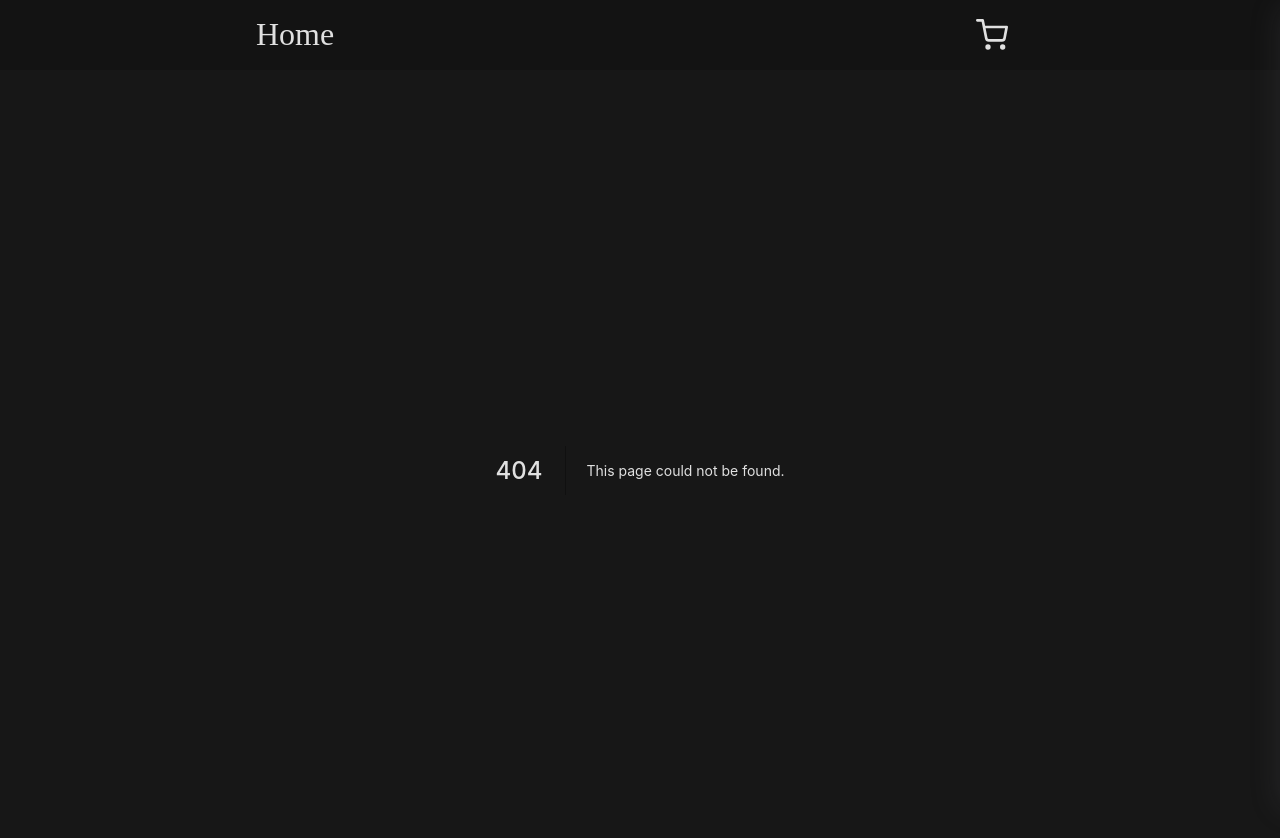
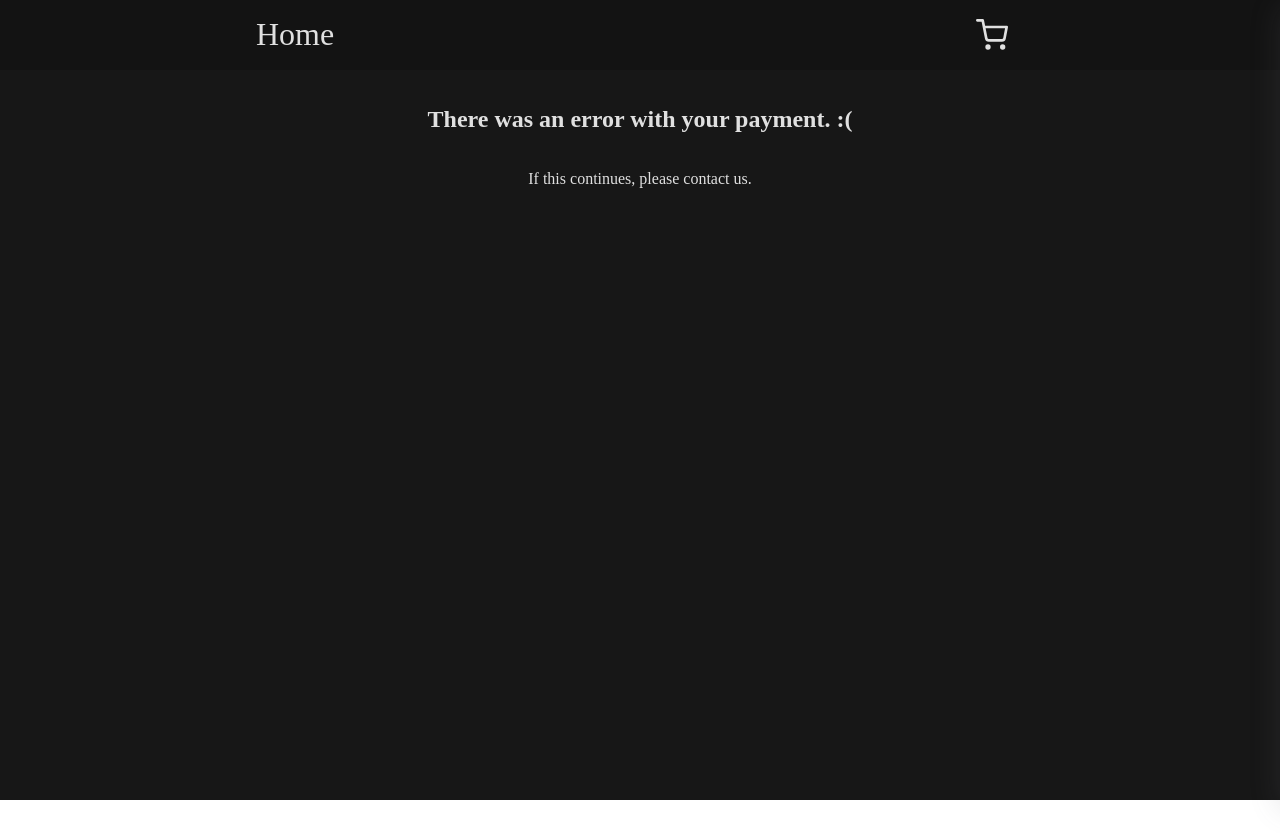
Before and after one commit to JMars1989/next-store, a Next.js app: page /error in a window 1280 px wide. Before the commit this address had no page. Shown: the top 838 px of the page. After the commit the page ends 800 px from the top, so only its background shows below. Built offline with nearby package versions, Linux system fonts and the light colour scheme.

Commit message:
adds error page

```diff
--- /dev/null
+++ b/pages/error.js
@@ -0,0 +1,34 @@
+
+import { useEffect } from 'react'
+import styled from "styled-components";
+//import Page from '../components/styled/Page'
+import useCart from '../hooks/useCart'
+
+const Page = styled.div`
+    background: #171717;
+    padding: 1rem 2rem;
+    padding: 1rem 0rem;
+    color: #e0e0e0;
+    width: 100%;
+    display: flex;
+    flex-direction: column;
+    justify-content: center;
+    align-items: center;
+`
+
+const Error = () => {
+    const { emptyCart } = useCart()
+
+    useEffect(() => {
+        //emptyCart()
+    }, [])
+
+    return (
+        <Page>
+            <h2>There was an error with your payment. :(</h2>
+            <p>If this continues, please contact us.</p>
+        </Page>
+    )
+}
+
+export default Error;
```
Also changed, not shown: pages/checkout.js (+4 -11 lines).
